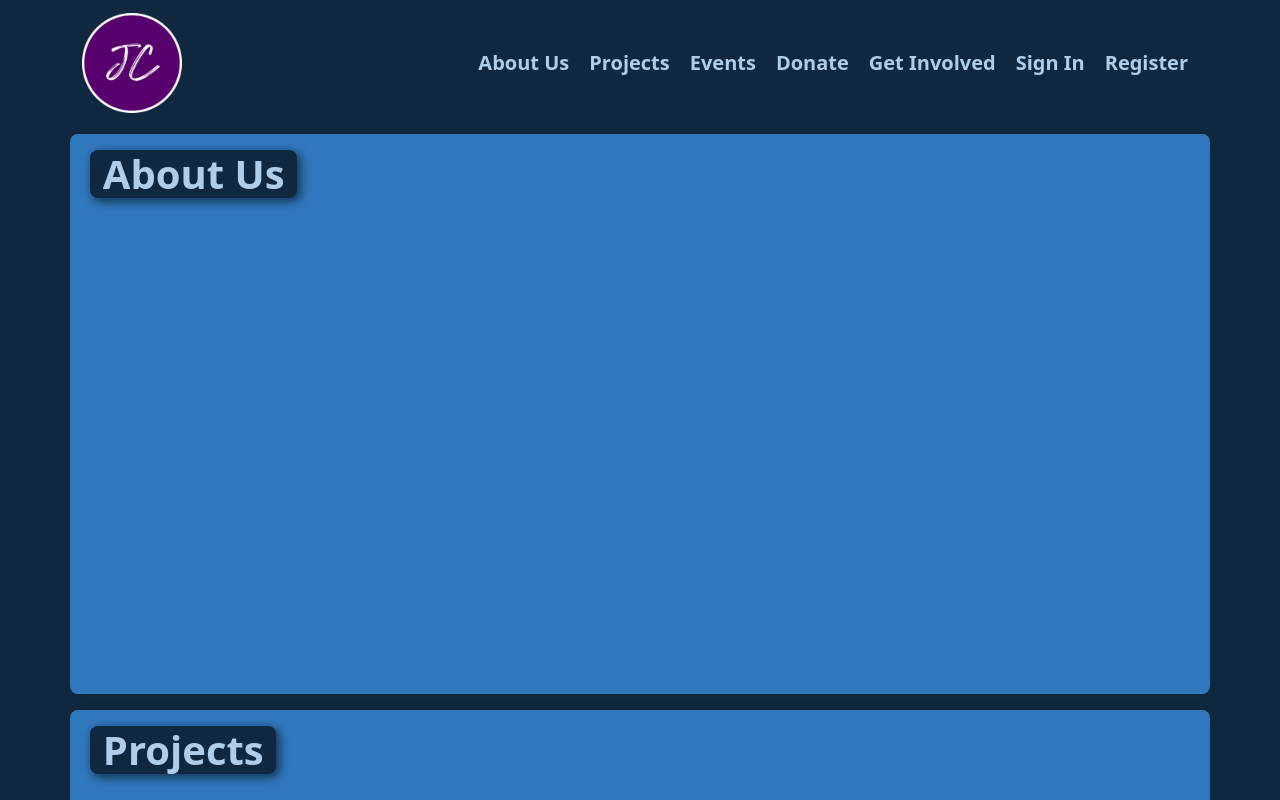
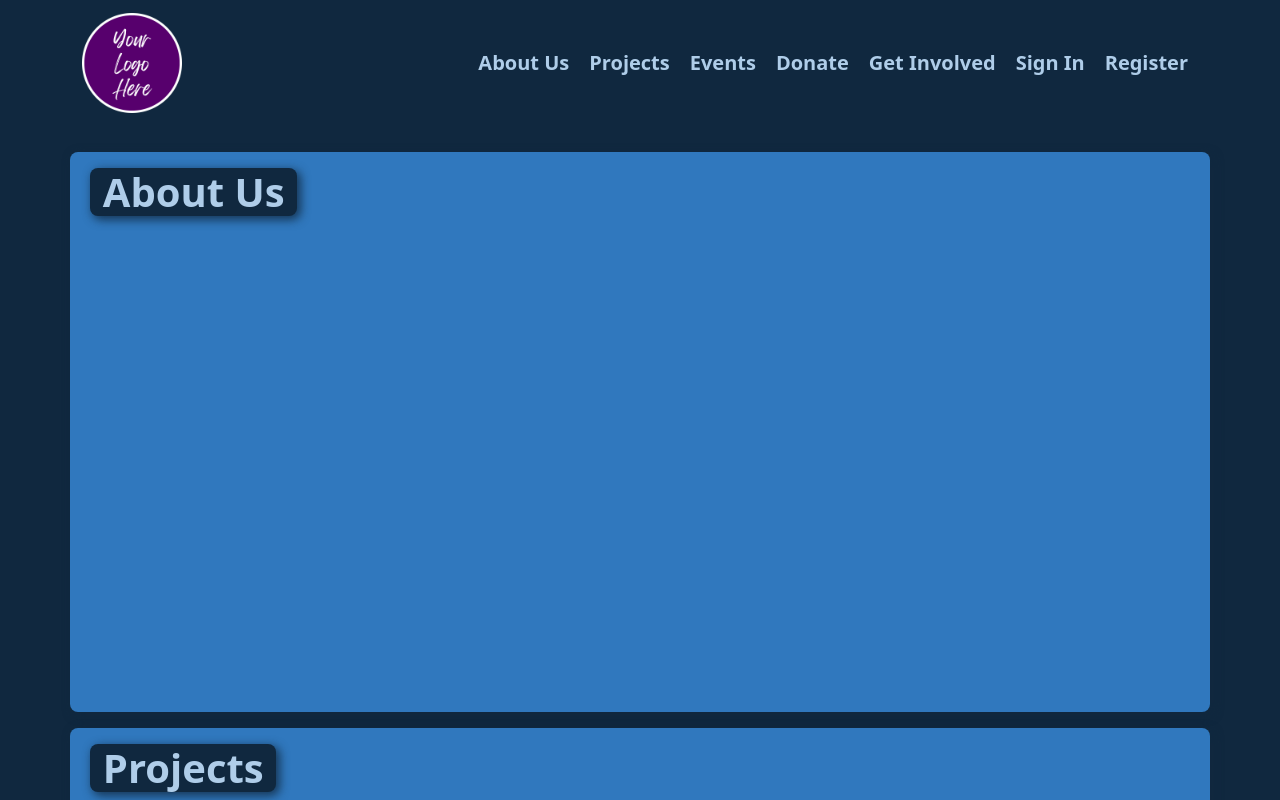
Before and after one commit to JCWoodworker/template_react-bootstrap, a React (Vite) app: page / in a window 1280 px wide. Shown: the top 800 px of the page. Built offline with nearby package versions, Linux system fonts and the light colour scheme.

Commit message:
fixed over-scrolling bug when clicking menu links

```diff
--- a/src/App.jsx
+++ b/src/App.jsx
@@ -4,7 +4,7 @@ import "./assets/sass/main.scss"
 import TopNavigationBar from "./components/layouts/navigation/TopNavigationBar.jsx"
 import UserHome from "./components/layouts/userPages/UserHome.jsx"
 import AdminHome from "./components/layouts/adminPages/AdminHome.jsx"
-import GuestHomePage from "./components/layouts/GuestHomePage"
+import GuestHomePage from "./components/layouts/guestPages/GuestHomePage"
 
 function App() {
 	const [loggedIn, setLoggedIn] = useState({
--- a/src/assets/sass/layouts/_main_layout.scss
+++ b/src/assets/sass/layouts/_main_layout.scss
@@ -1,7 +1,10 @@
 @use '../base/colors.scss' as colors;
 @use '../base/mixins.scss' as mixins;
 
-.main-container,
+.main_container {
+  margin: 9rem auto;
+}
+
 .top-col,
 .paragraph-col,
 .button-col {
@@ -15,4 +18,5 @@
   width: 100vh;
   background-color: colors.$color_20;
   margin: 0.5rem auto;
+  scroll-margin-block-start: 8rem;
 }
--- a/src/components/layouts/GuestHomePage.jsx
+++ /dev/null
@@ -1,36 +0,0 @@
-import React from "react"
-import { Container, Row, Col } from "react-bootstrap"
-
-const GuestHomePage = () => {
-	return (
-		<Container className="main_container">
-			<Row>
-				<Col className="header-row" id="aboutUs">
-					<h1>About Us</h1>
-				</Col>
-			</Row>
-			<Row>
-				<Col className="header-row" id="projects">
-					<h1>Projects</h1>
-				</Col>
-			</Row>
-			<Row>
-				<Col className="header-row" id="events">
-					<h1>Events</h1>
-				</Col>
-			</Row>
-			<Row>
-				<Col className="header-row" id="donate">
-					<h1>Donate</h1>
-				</Col>
-			</Row>
-			<Row>
-				<Col className="header-row" id="getInvolved">
-					<h1>Get Involved</h1>
-				</Col>
-			</Row>
-		</Container>
-	)
-}
-
-export default GuestHomePage
--- a/src/components/layouts/navigation/TopNavigationBar.jsx
+++ b/src/components/layouts/navigation/TopNavigationBar.jsx
@@ -10,7 +10,7 @@ const TopNavigationBar = ({ loggedIn }) => {
 			collapseOnSelect
 			expand="lg"
 			className="navigationBar"
-			sticky="top"
+			fixed="top"
 			variant="dark"
 		>
 			<Container>
```
Also changed, not shown: public/logo.png.
